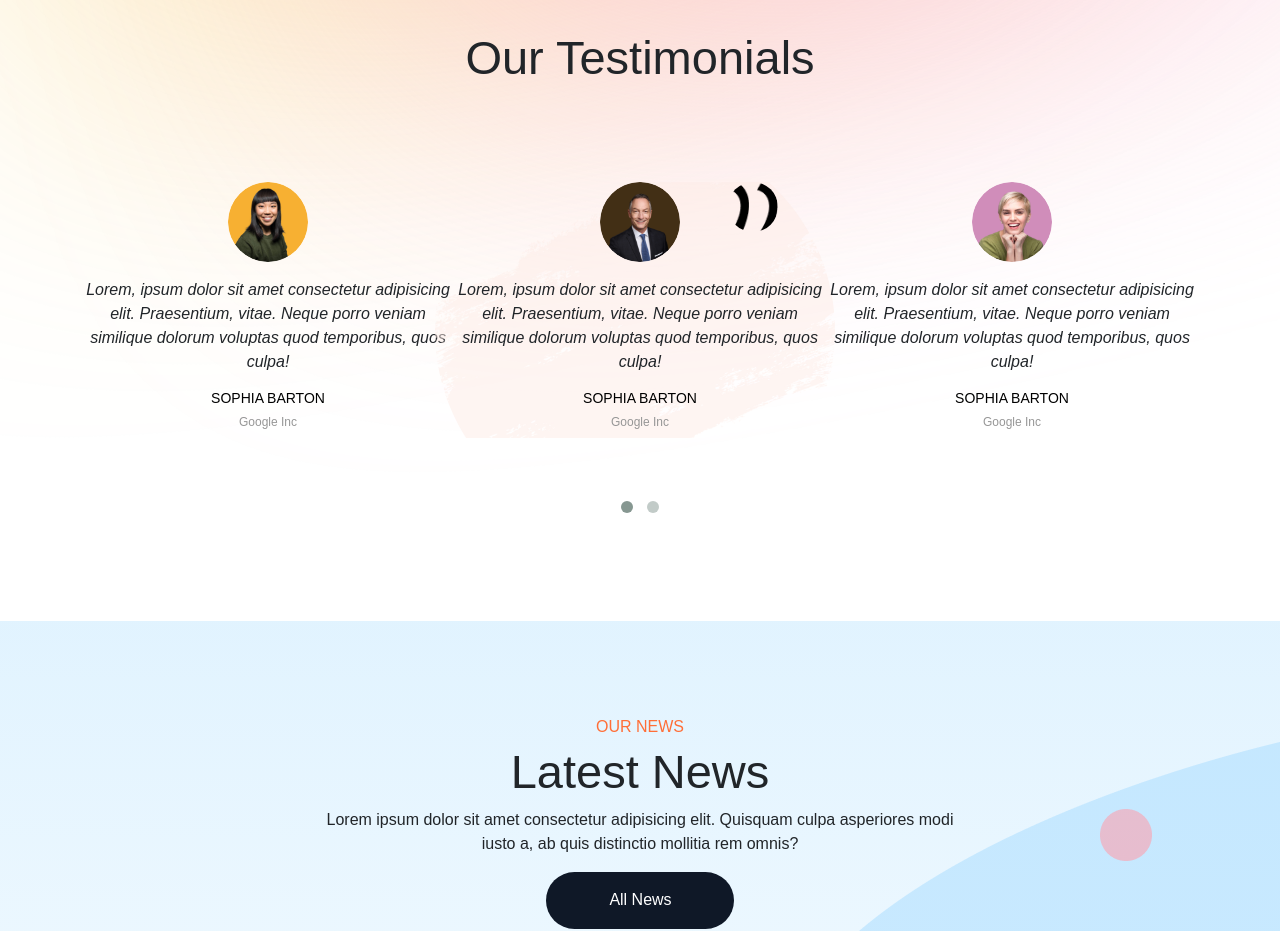
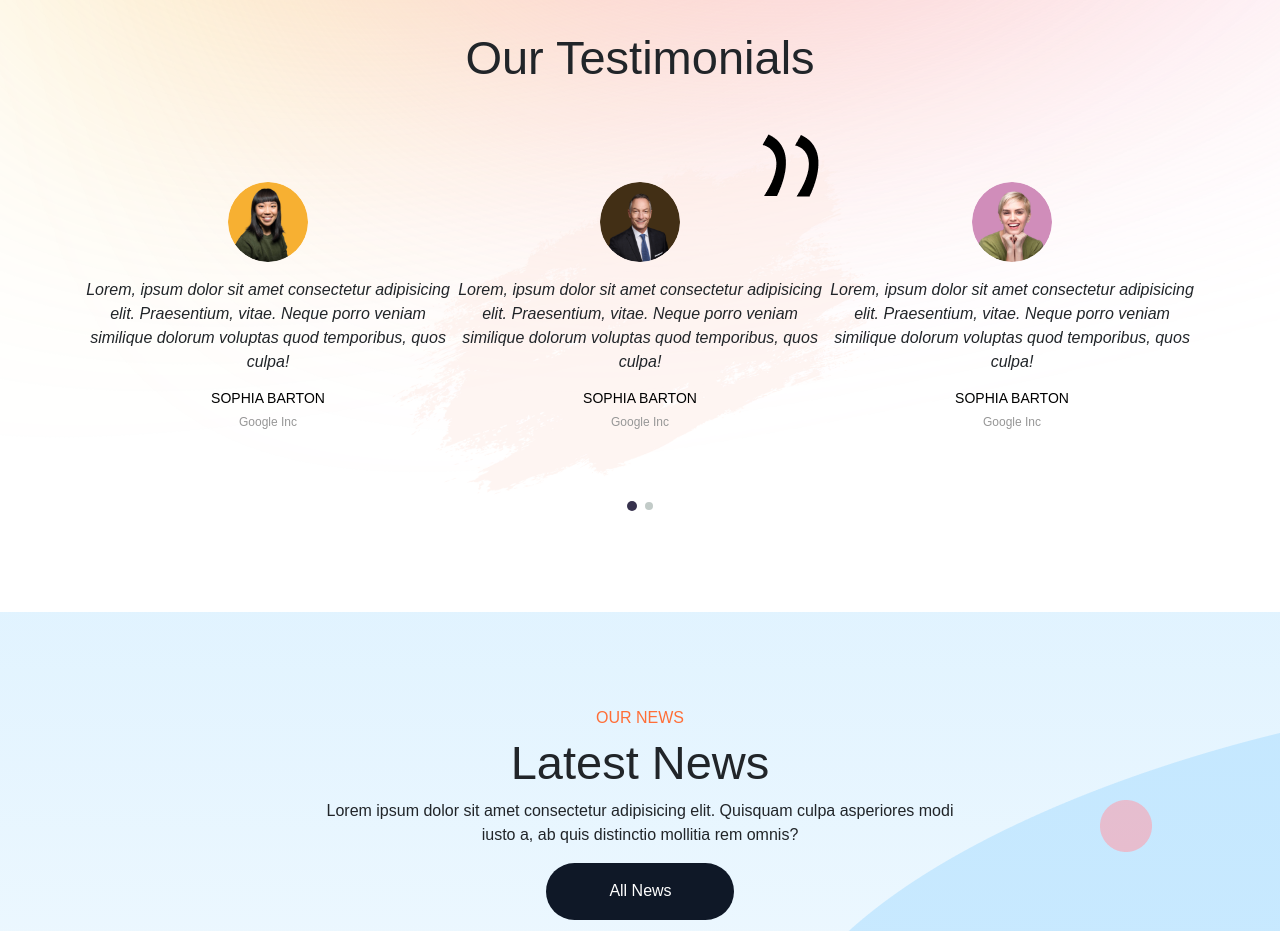
Before and after one commit to victor-studios/talentvision, a plain HTML site: page index.html in a window 1280 px wide. Shown: the part 5160-6091 px from the top of the page. Drawn offline with nearby package versions, Linux system fonts and the light colour scheme.

Commit message:
final commit

```diff
--- a/assets/css/style.css
+++ b/assets/css/style.css
@@ -625,23 +625,51 @@ h2 {
 	color: #979797;
 	font-size: 12px;
 }
-.testimonial .bg {
-	position: fixed;
-	z-index: -1;
-	width: 25rem;
-	left: -5%;
-	top: -20%;
-	height: 25rem;
-}
-.testimonial .quote {
-	position: fixed;
-	top: 0;
-	right: 3rem;
-	width: 50px;
-	height: 50px;
-}
 .owl-pagination {
 	padding-top: 3rem !important;
+}
+.overlay .bg,
+.overlay .quote {
+	position: absolute;
+	top: 0;
+}
+.overlay .quote {
+	right: 15%;
+}
+.overlay .bg {
+	left: 0;
+	right: 0;
+	z-index: -1;
+	height: 20rem;
+	margin: 0 auto;
+}
+.owl-theme .owl-pagination {
+	display: flex;
+	justify-content: center;
+	align-items: center;
+}
+.owl-theme .owl-controls .owl-page span {
+	width: 8px;
+	height: 8px;
+	margin: 5px 4px;
+	transition: 200ms;
+}
+.owl-theme .owl-controls .owl-page.active span {
+	width: 10px;
+	height: 10px;
+	background-color: #37324d;
+}
+@media (min-width: 768px) {
+	.overlay .quote {
+		right: 34%;
+	}
+	.overlay .bg {
+		left: 0;
+		right: 0;
+		z-index: -1;
+		height: 24rem;
+		margin: 0 auto;
+	}
 }
 
 /* news */
--- a/assets/js/script.js
+++ b/assets/js/script.js
@@ -5,7 +5,7 @@ $(document).ready(function () {
 		items: 3,
 		itemsDesktop: [1199, 3],
 		itemsDesktopSmall: [980, 3],
-		itemsTablet: [768, 2],
+		itemsTablet: [768, 1],
 		itemsMobile: [479, 1],
 	})
 })
--- a/index.html
+++ b/index.html
@@ -448,7 +448,8 @@
                 <div class="container">
                     <h2>Our Testimonials</h2>
 
-                    <div class="owl-carousel owl-theme mt-5 pt-5 position-relative">
+                    <div class="overlay position-relative">
+                        <div class="owl-carousel owl-theme mt-5 pt-5">
                             <div class="testimonial">
                                 <img class="mb-3" src="assets/images/testimonials/user-1.png" alt="">
                                 <p class="fst-italic">Lorem, ipsum dolor sit amet consectetur adipisicing elit.
@@ -464,8 +465,6 @@
                                     porro veniam similique dolorum voluptas quod temporibus, quos culpa!</p>
                                 <h5 class="text-uppercase">Sophia Barton</h5>
                                 <h6>Google Inc</h6>
-                            <img class="bg" src="assets/images/testimonials/bg.png" alt="background">
-                            <img class="quote" src="assets/images/testimonials/quote.png" alt="icon">
                             </div>
                             <div class="col">
                                 <div class="testimonial">
@@ -487,7 +486,9 @@
                                     <h6>Google Inc</h6>
                                 </div>
                             </div>
-
+                        </div>
+                        <img class="bg" src="assets/images/testimonials/bg.png" alt="background">
+                        <img class="quote" src="assets/images/testimonials/quote.png" alt="icon">
                     </div>
                     <!-- <div class="row">
                         <div class="col">
```
Lines whose indentation alone changed are shown as unchanged.
